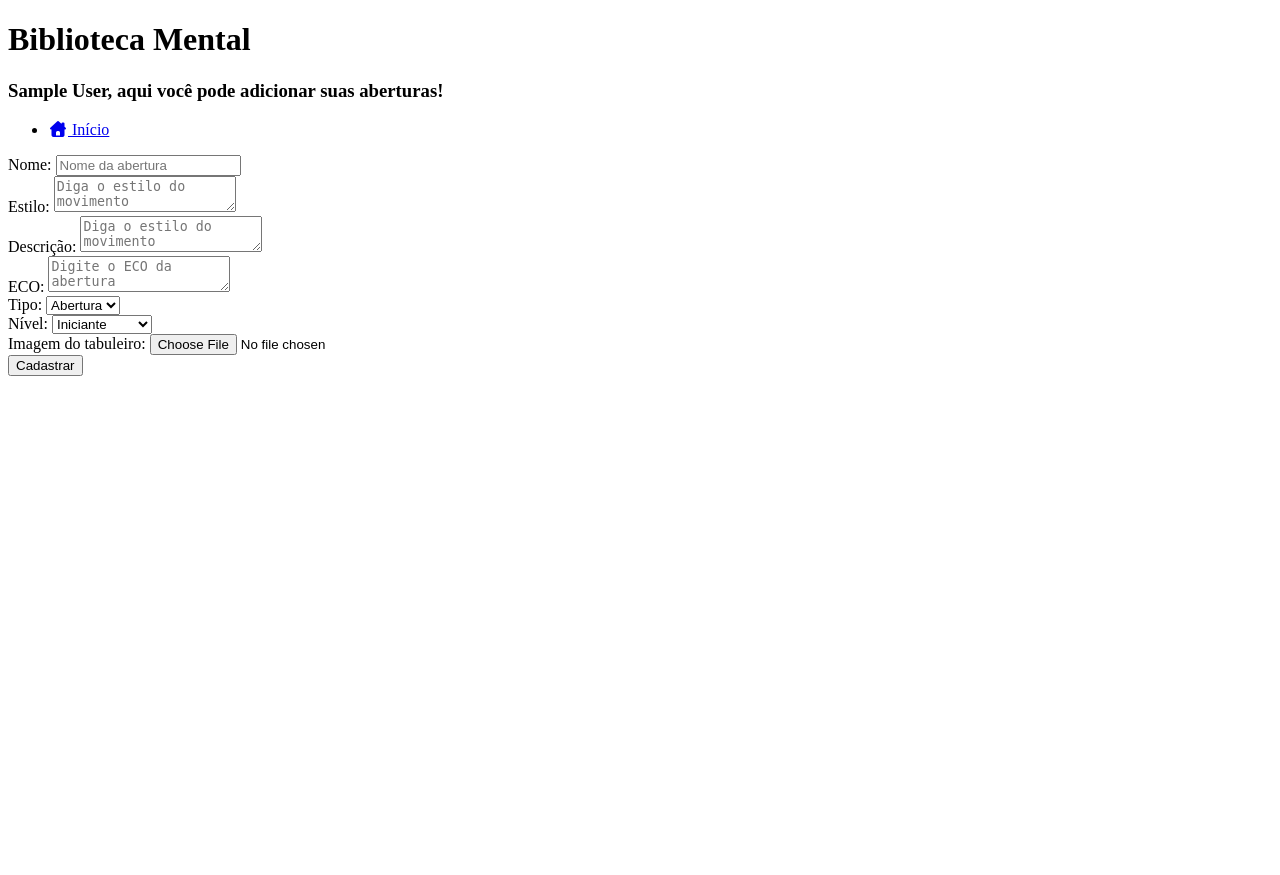
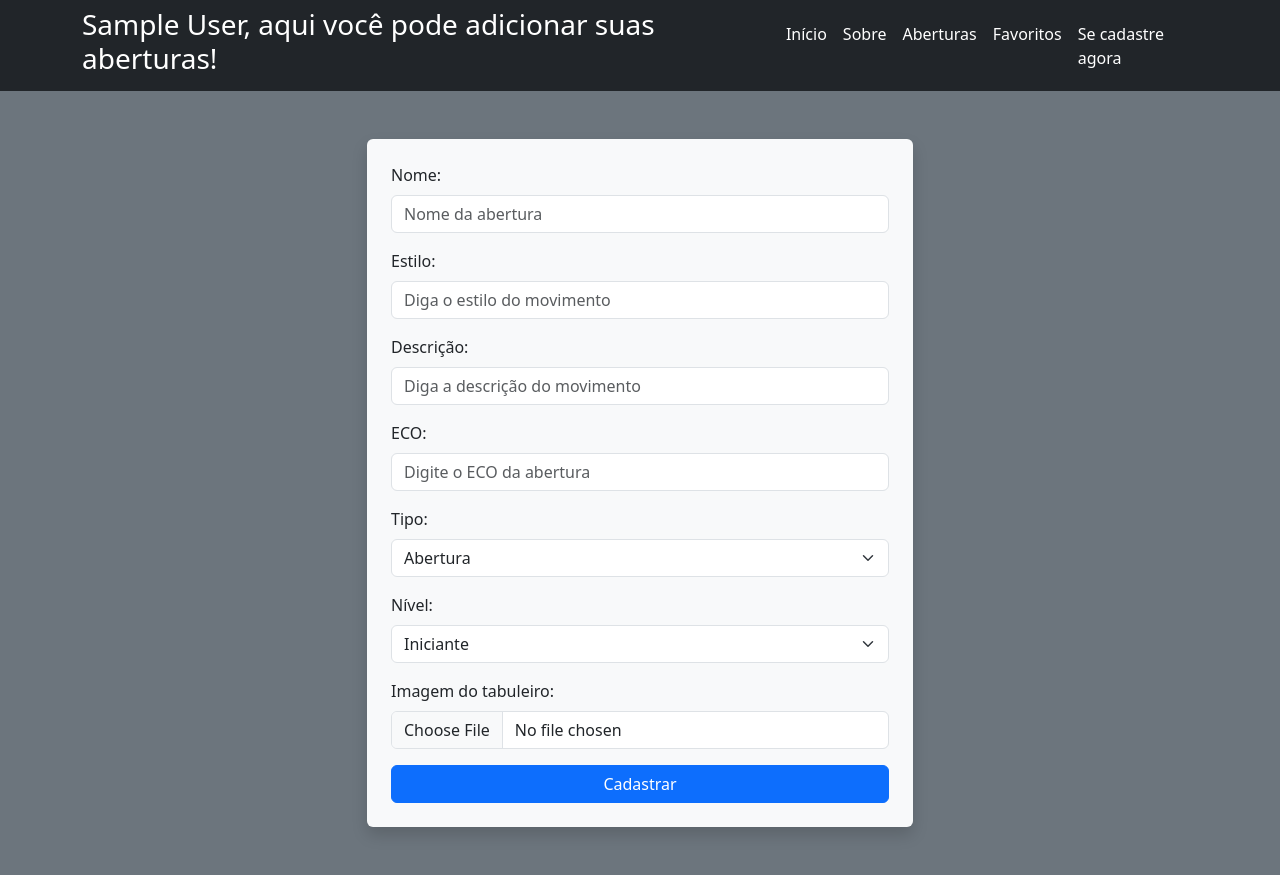
Before and after one commit to vinicius-gab/xadrez, a Flask app: page /cadastro-abertura in a window 1280 px wide. Before the commit the page ends 376 px from the top, so only its background shows below. Run offline with Flask 3, Linux system fonts and the light colour scheme; the visitor is signed in with stand-in values (Sample User, id 1); some libraries are stand-ins or nearby versions.

Commit message:
Melhoria nos cadastros

```diff
--- a/app.py
+++ b/app.py
@@ -8,6 +8,8 @@ load_dotenv()
 
 
 app = Flask(__name__)
+UPLOAD_FOLDER = 'static/uploads'
+app.config['UPLOAD_FOLDER'] = UPLOAD_FOLDER
 app.secret_key = os.getenv('SECRET_KEY')
 
 print("DB_USER =", os.getenv('DB_USER'))
@@ -135,9 +137,9 @@ def cadastro_usuario():
 @app.route('/cadastro-abertura', methods=['GET', 'POST'])
 def cadastro_abertura():
 
-#   if 'id' not in session:
-#        flash('Faça login para cadastrar uma abertura.', 'error')
-#        return redirect(url_for('login_usuario'))
+    if 'id' not in session:
+        flash('Faça login para cadastrar uma abertura.', 'error')
+        return redirect(url_for('login_usuario'))
 
     if request.method == 'POST':
         nome = request.form['nome']
@@ -147,34 +149,30 @@ def cadastro_abertura():
         tipo = request.form['tipo']
         nivel = request.form['nivel']
 
-        imagem = request.files['capa']
+        imagem = request.files.get('capa')
         nome_imagem = None
 
-        if imagem and imagem.filename != '':
+        if imagem and imagem.filename:
             nome_imagem = secure_filename(imagem.filename)
             imagem.save(os.path.join(app.config['UPLOAD_FOLDER'], nome_imagem))
 
         conn = ConectarBD()
         cursor = conn.cursor()
 
-        sql = """
-        INSERT INTO abertura
-        (nome, estilo, descricao, eco, tipo, nivel, imagem, idUsuario )
-        VALUES (%s, %s, %s, %s, %s, %s, %s, %s)
-        """
+        cursor.execute("""
+            INSERT INTO abertura
+            (Nome, estilo, Descricao, eco, tipo, nivel)
+            VALUES (%s, %s, %s, %s, %s, %s)
+        """, (nome, estilo, descricao, eco, tipo, nivel))
 
-        dados = (
-            nome, estilo, descricao, eco,
-            tipo, nivel, nome_imagem, session['id']
-        )
-
-        cursor.execute(sql, dados)
         conn.commit()
-
         cursor.close()
         conn.close()
 
         flash('Abertura cadastrada com sucesso!', 'success')
-        return redirect(url_for(''))
+        return redirect(url_for('index'))
 
-    return render_template('cadastro_ab.html', nome=session.get('nome'))
+    return render_template(
+        'cadastro_ab.html',
+        nome=session.get('nome')
+    )
--- a/templates/cadastro_ab.html
+++ b/templates/cadastro_ab.html
@@ -5,85 +5,99 @@
     <meta charset="UTF-8">
     <meta name="viewport" content="width=device-width, initial-scale=1.0">
     <title>Cadastro de Conteúdo</title>
-    <link rel="stylesheet" href="static\cadastro_conteudo.css">
+    <link rel="stylesheet" href="static\style.css">
     <link rel="stylesheet" href="https://cdnjs.cloudflare.com/ajax/libs/font-awesome/7.0.0/css/all.min.css">
     <link rel="icon" href="static\assets\img\favicon.ico" type="image/x-icon">
+    <link href="https://cdn.jsdelivr.net/npm/bootstrap@5.3.3/dist/css/bootstrap.min.css" rel="stylesheet">
 </head>
 
-<body>
-    <header>
-        <div>
-            <div class="titulos">
-                <h1 class="pag_name">Biblioteca Mental</h1>
-                <h3 class="hello"> {{nome}},&nbsp;aqui você pode adicionar suas aberturas!</h3>
-            </div>
-        </div>
-        <nav>
-            <ul>
-                <li><a href="{{ url_for('index') }}"><i><i class="fa-solid fa-house-chimney"></i></i> Início</a></li>
+<body class="bg-secondary">
+    <nav class="navbar navbar-expand-lg navbar-dark bg-dark">
+    <div class="container">
+    <h3 class="text-white"> {{nome}},&nbsp;aqui você pode adicionar suas aberturas!</h3>
+      <a class="navbar-brand" href="#"></a>
+
+      <button class="navbar-toggler" data-bs-toggle="collapse" data-bs-target="#menu">
+        <span class="navbar-toggler-icon"></span>
+      </button>
+
+      <div class="collapse navbar-collapse" id="menu">
+      <ul class="navbar-nav ms-auto">
+        <li class="nav-item"><a class="nav-link" href="{{ url_for('index') }}">Início</a></li>
+        <li class="nav-item"><a class="nav-link" href="{{ url_for('index') }}">Sobre</a></li>
+        <li class="nav-item"><a class="nav-link" href="{{ url_for('index') }}">Aberturas</a></li>
+        <li class="nav-item"><a class="nav-link" href="{{ url_for('pagina_favoritos') }}">Favoritos</a></li>
+        <li class="nav-item"><a class="nav-link" href="{{ url_for('cadastro_usuario') }}">Se cadastre agora</a></li>
       </ul>
-        </nav>
-    </header>
-    <form method="POST" enctype="multipart/form-data">
-
-        <div>
-            <label for="nome">Nome:</label>
-            <input type="text" name="nome" id="nome" placeholder="Nome da abertura" required>
       </div>
 
-        <div>
-            <label for="estilo">Estilo:</label>
-            <textarea name="estilo" id="estilo" placeholder="Diga o estilo do movimento"></textarea>
+    </div>
+  </nav>
+
+    <div class="container my-5">
+  <div class="row justify-content-center">
+    <div class="col-12 col-sm-10 col-md-8 col-lg-6">
+
+      <form method="POST" enctype="multipart/form-data" class="bg-light p-4 rounded shadow">
+
+        <div class="mb-3">
+          <label for="nome" class="form-label">Nome:</label>
+          <input type="text" class="form-control" name="nome" id="nome"
+            placeholder="Nome da abertura" required>
         </div>
 
-        <div>
-            <label for="descricao">Descrição:</label>
-            <textarea name="descricao" id="descricao" placeholder="Diga o estilo do movimento"></textarea>
+        <div class="mb-3">
+          <label for="estilo" class="form-label">Estilo:</label>
+          <input type="text" class="form-control" name="estilo" id="estilo"
+            placeholder="Diga o estilo do movimento">
         </div>
 
-        <div>
-            <label for="eco">ECO:</label>
-            <textarea name="eco" id="eco" placeholder="Digite o ECO da abertura"></textarea>
+        <div class="mb-3">
+          <label for="descricao" class="form-label">Descrição:</label>
+          <input type="text" class="form-control" name="descricao" id="descricao"
+            placeholder="Diga a descrição do movimento">
         </div>
-        <div>
-            <label for="tipo">Tipo:</label>
-            <select name="tipo" id="tipo" required>
+
+        <div class="mb-3">
+          <label for="eco" class="form-label">ECO:</label>
+          <input type="text" class="form-control" name="eco" id="eco"
+            placeholder="Digite o ECO da abertura">
+        </div>
+
+        <div class="mb-3">
+          <label for="tipo" class="form-label">Tipo:</label>
+          <select class="form-select" name="tipo" id="tipo" required>
             <option value="Abertura">Abertura</option>
             <option value="Defesa">Defesa</option>
             <option value="Gambito">Gambito</option>
           </select>
         </div>
 
-        <div>
-            <label for="nivel">Nível:</label>
-            <select name="nivel" id="nivel" required>
+        <div class="mb-3">
+          <label for="nivel" class="form-label">Nível:</label>
+          <select class="form-select" name="nivel" id="nivel" required>
             <option value="Iniciante">Iniciante</option>
             <option value="Intermediario">Intermediario</option>
             <option value="Avançado">Avançado</option>
           </select>
         </div>
-        <div>
 
-        <div>
-            <label for="capa">Imagem do tabuleiro:</label>
-            <input type="file" name="capa" id="capa" accept="image/*">
+        <div class="mb-3">
+          <label for="capa" class="form-label">Imagem do tabuleiro:</label>
+          <input type="file" class="form-control" name="capa" id="capa" accept="image/*">
         </div>
 
-
-        <div>
-            {% with messages = get_flashed_messages(with_categories=true) %}
-            {% if messages %}
-            {% for category, msg in messages %}
-            <div class="alert {{ category }}">{{ msg }}</div>
-            {% endfor %}
-            {% endif %}
-            {% endwith %}
+        <div class="d-grid">
+          <button type="submit" class="btn btn-primary">Cadastrar</button>
         </div>
 
-        <div>
-            <button type="submit">Cadastrar</button>
+      </form>
+
     </div>
-    </form>
+  </div>
+</div>
+
+<script src="https://cdn.jsdelivr.net/npm/bootstrap@5.3.3/dist/js/bootstrap.bundle.min.js"></script>
 </body>
 
 </html>
--- a/templates/inicio.html
+++ b/templates/inicio.html
@@ -25,7 +25,8 @@
         <li class="nav-item"><a class="nav-link" href="#sobre">Sobre</a></li>
         <li class="nav-item"><a class="nav-link" href="#abertura">Aberturas</a></li>
         <li class="nav-item"><a class="nav-link" href="{{ url_for('pagina_favoritos') }}">Favoritos</a></li>
-        <li class="nav-item"><a class="nav-link" href="{{ url_for('cadastro_usuario') }}">Cadastro Abertura</a></li>
+        <li class="nav-item"><a class="nav-link" href="{{ url_for('cadastro_abertura') }}">Cadastro Abertura</a></li>
+        <li class="nav-item"><a class="nav-link" href="{{ url_for('cadastro_usuario') }}">Se cadastre agora</a></li>
       </ul>
       </div>
 
```
Also changed, not shown: templates/cadastro_user.html (+65 -25 lines), templates/login_usuario.html (+61 -33 lines). Lines whose indentation alone changed are shown as unchanged.
